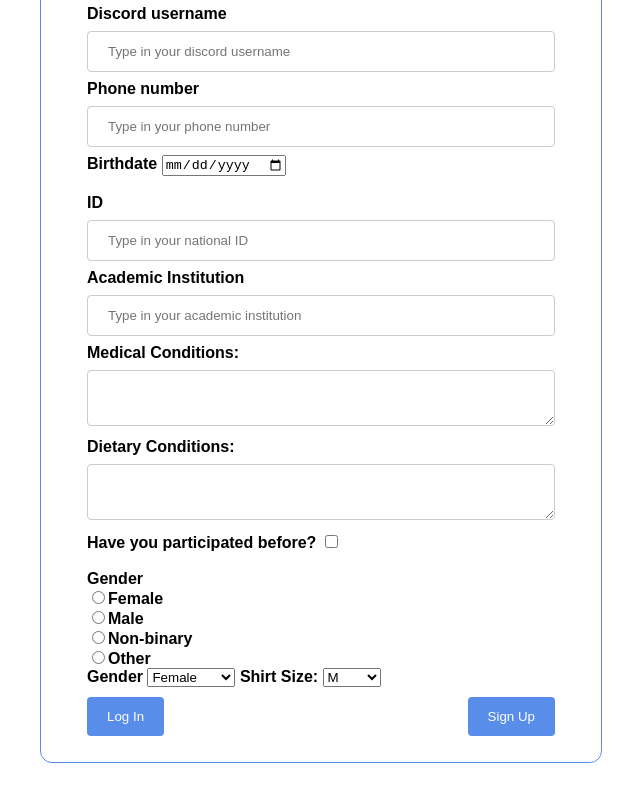
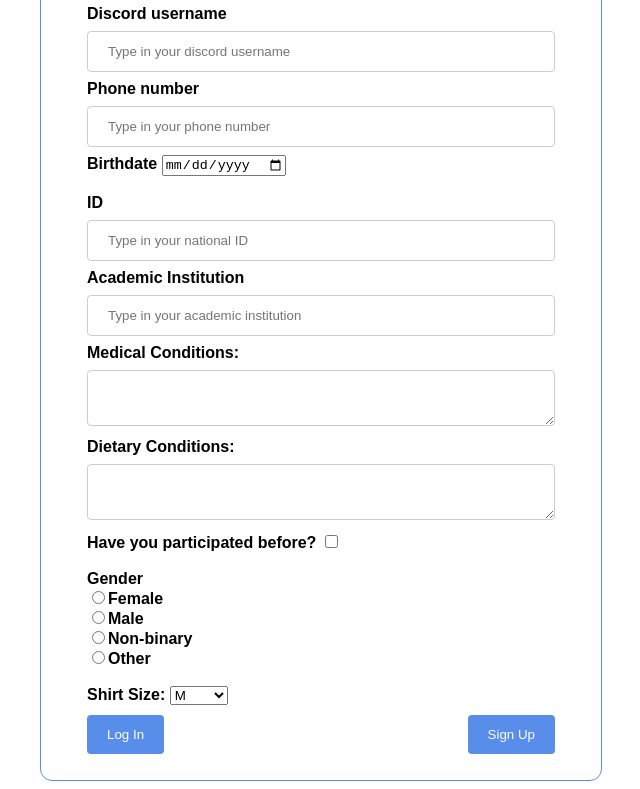
Before and after one commit to Davidachoy/ModuloLogin, a website: page views/register.html in a window 1280 px wide. Shown: the part 465-1254 px from the top of the page, without its empty margins (319-959 px from the left). Drawn offline with Linux system fonts and the light colour scheme; files that its build step writes are made by us from their sources.

Commit message:
set gender ui as radio

```diff
--- a/views/register.html
+++ b/views/register.html
@@ -65,15 +65,7 @@
             </div>
             <div>
                 <label for="other"><input type="radio" id="other" name="gender" #other value="Other" required />Other</label>
-            </div>
-
-            <label for="gender">Gender</label>
-            <select id="gender" #gender>
-                <option value="female">Female</option>
-                <option value="male">Male</option>
-                <option value="nonBinary">Non-binary</option>
-                <option value="other">Other</option>
-            </select>
+            </div><br/>
 
             <label for="shirtSize">Shirt Size:</label>
             <select id="shirtSize" name="shirtSize" #shirtSize>
```
